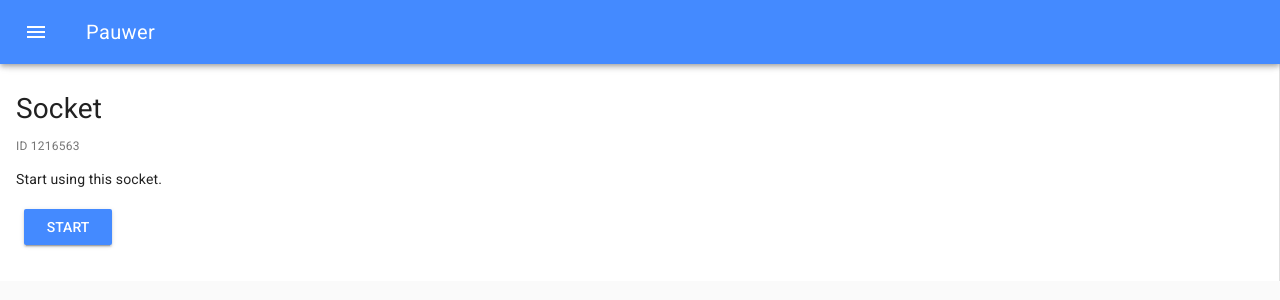
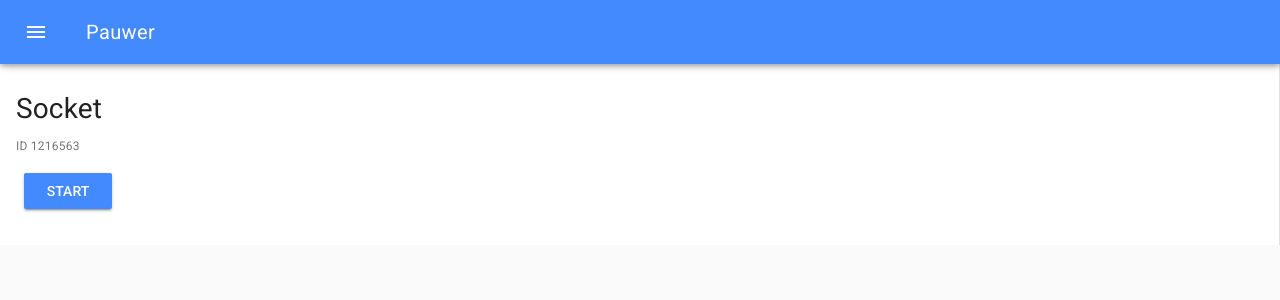
Before and after one commit to Blockchaingers/pauwer, a Vue app in the folder app/: page /socket/1216563 in a window 1280 px wide. Shown: the top 300 px of the page. Built offline with nearby package versions, Linux system fonts and the light colour scheme.

Commit message:
update response message

```diff
--- a/app/src/components/Socket.vue
+++ b/app/src/components/Socket.vue
@@ -2,7 +2,7 @@
   <div class="hello">
     <h1>Socket</h1>
     <p class="md-caption">ID {{ sid }}</p>
-    <p>{{ socketActive ? 'Stop' : 'Start' }} using this socket.</p>
+    <!-- <p>{{ socketActive ? 'Stop' : 'Start' }} using this socket.</p> -->
     <md-button class="md-raised" v-bind:class="{ 'md-primary': !socketActive, 'md-accent': socketActive }" v-on:click="toggleSocket">{{ socketActive ? 'Stop' : 'Start' }}</md-button>
     <p>{{ responseMsg }}</p>
   </div>
@@ -20,7 +20,7 @@ export default {
           return response.json()
         })
         .then(function (json) {
-          vm.responseMsg = JSON.parse(json).message
+          vm.responseMsg = JSON.parse(json).message + ' at socket ' + JSON.parse(json).socketId
           vm.socketActive = !vm.socketActive
         })
     }
```
